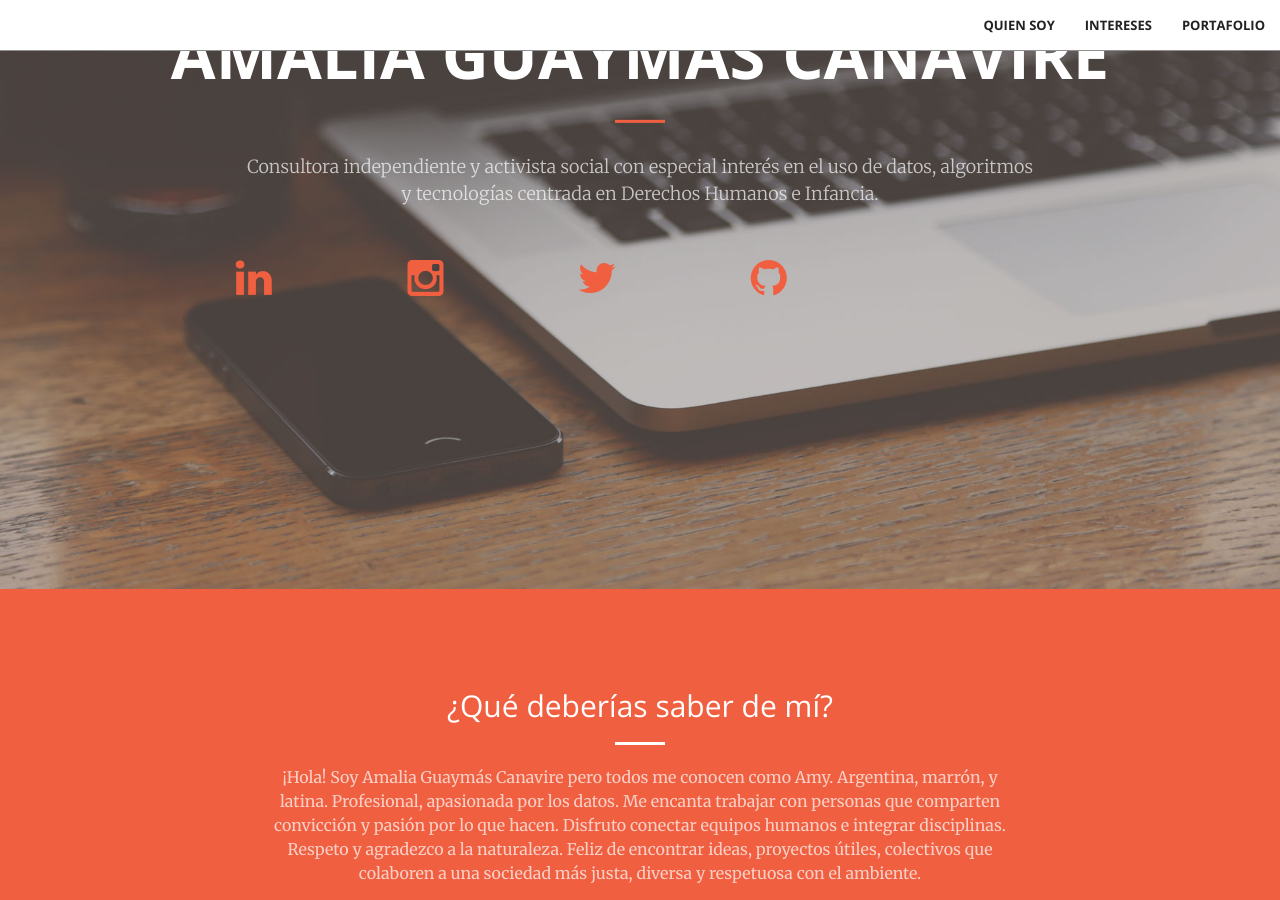
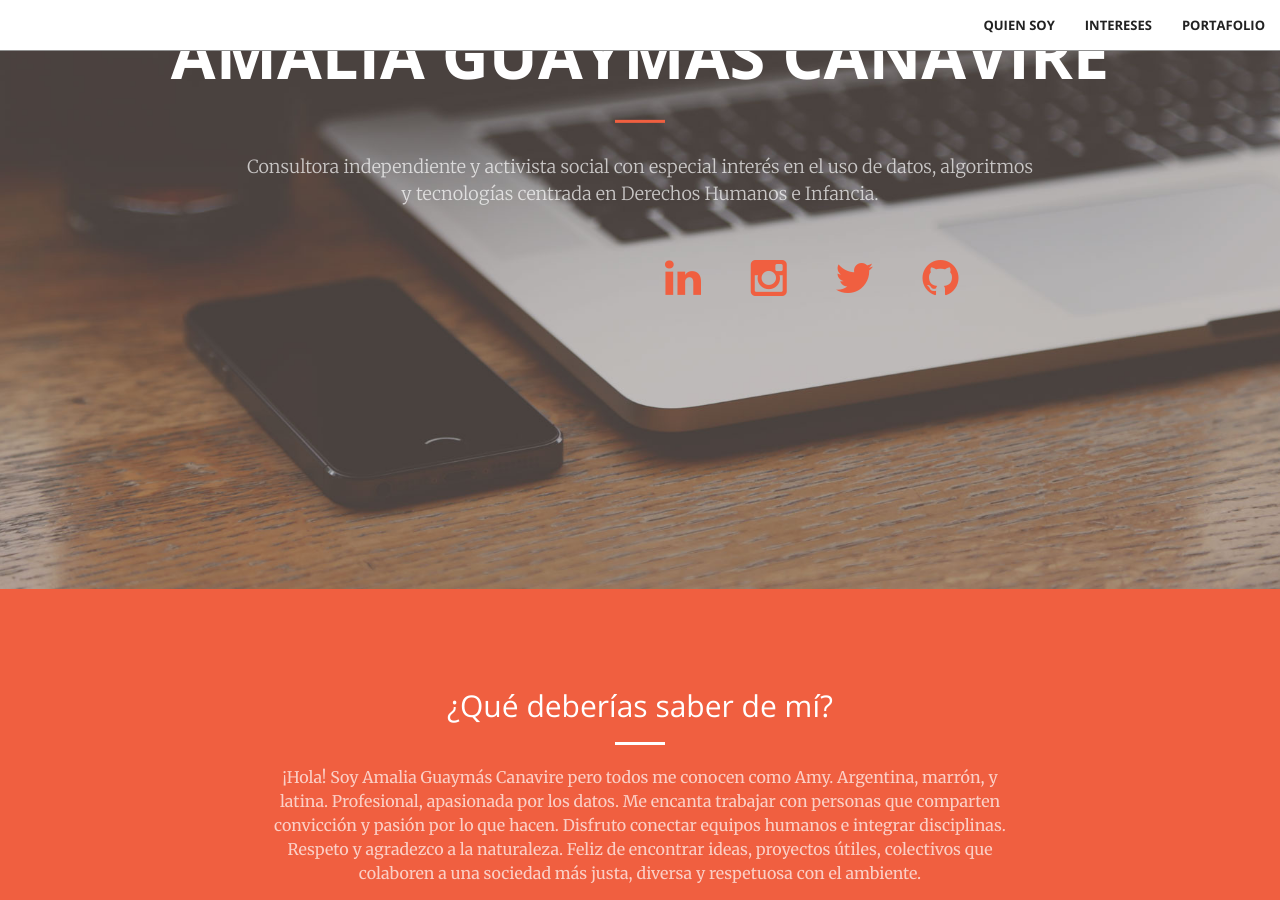
Before and after one commit to AmaliaGuaymasCanavire/amaliaguaymascanavire.github.io, a Jekyll site: the page built from index.html, in a window 1280 px wide and 900 px high, scrolled down 311 px. Built offline with Jekyll 4.4.1, drawn with Linux system fonts in a browser that asks for light colours.

Commit message:
template

```diff
--- a/_includes/header.html
+++ b/_includes/header.html
@@ -6,24 +6,24 @@
             <hr>
             <p>Consultora independiente y activista social con especial interés en el uso de datos, algoritmos y tecnologías centrada en Derechos Humanos e Infancia.	</p>
 			<div class="row">
-					<div class="col-md-1 col-md-offset-1 text-center">
+					<div class="col-md-1 col-md-offset-6 text-center">
 						<a href="https://www.linkedin.com/in/{{ site.linkedin_username }}">
 							<i class="fa fa-linkedin fa-3x wow bounceIn" data-wow-delay=".1s"></i>
 
 						</a>
 					</div>
 
-					<div class="col-md-1 col-md-offset-1 text-center">
+					<div class="col-md-1 text-center">
 						<a href="https://www.instagram.com/{{ site.ig_username }}">
 							<i class="fa fa-instagram fa-3x wow bounceIn" data-wow-delay=".1s"></i>
 						</a>
 					</div>
-					<div class="col-md-1 col-md-offset-1 text-center">
+					<div class="col-md-1 text-center">
 						<a href="https://twitter.com/{{ site.twitter_username }}">
 							<i class="fa fa-twitter fa-3x wow bounceIn" data-wow-delay=".1s"></i>
 						</a>
 					</div>
-					<div class="col-md-1 col-md-offset-1 text-center">
+					<div class="col-md-1  text-center">
 						<a href="https://github.com/{{ site.github_username }}">
 						<i class="fa fa-github fa-3x wow bounceIn" data-wow-delay=".1s"></i>
 						</a>
```
